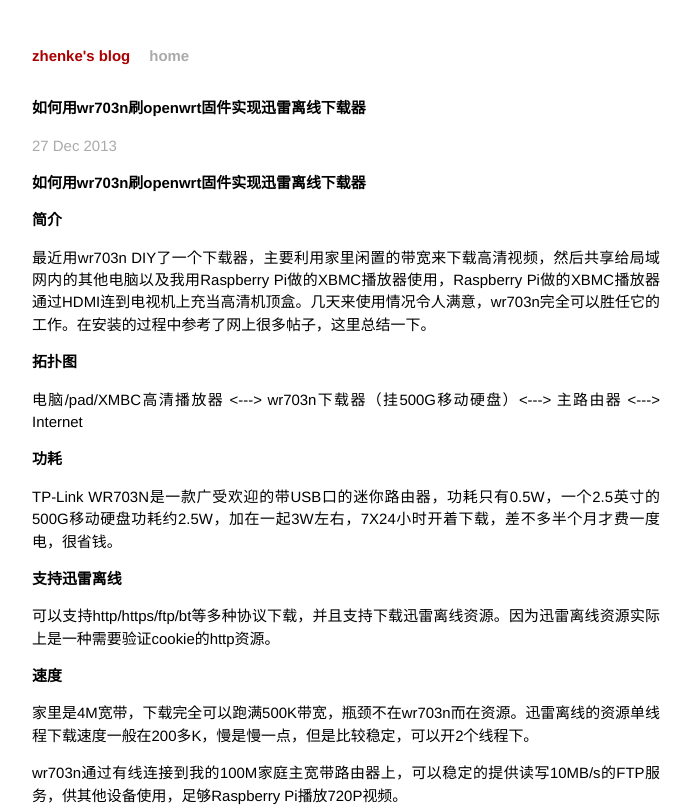
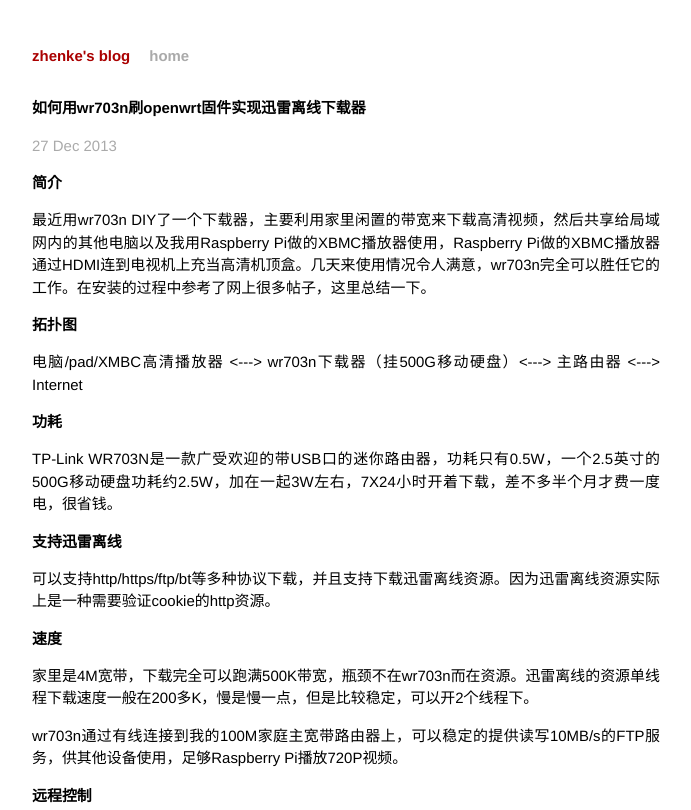
Before and after one commit to zhenkyle/my_blog_site, a plain HTML site: page jekyll/2013/12/27/openwrt-in-wr703n.html in a window 1280 px wide. Shown: the top 810 px of the page, without its empty margins (294-985 px from the left). Drawn offline with Linux system fonts and the light colour scheme.

Commit message:
Change Title

```diff
--- a/jekyll/2013/12/27/openwrt-in-wr703n.html
+++ b/jekyll/2013/12/27/openwrt-in-wr703n.html
@@ -25,8 +25,6 @@
 <p class="meta">27 Dec 2013</p>
 
 <div class="post">
-<h1>如何用wr703n刷openwrt固件实现迅雷离线下载器</h1>
-
 <h2>简介</h2>
 
 <p>最近用wr703n DIY了一个下载器，主要利用家里闲置的带宽来下载高清视频，然后共享给局域网内的其他电脑以及我用Raspberry Pi做的XBMC播放器使用，Raspberry Pi做的XBMC播放器通过HDMI连到电视机上充当高清机顶盒。几天来使用情况令人满意，wr703n完全可以胜任它的工作。在安装的过程中参考了网上很多帖子，这里总结一下。</p>
```
